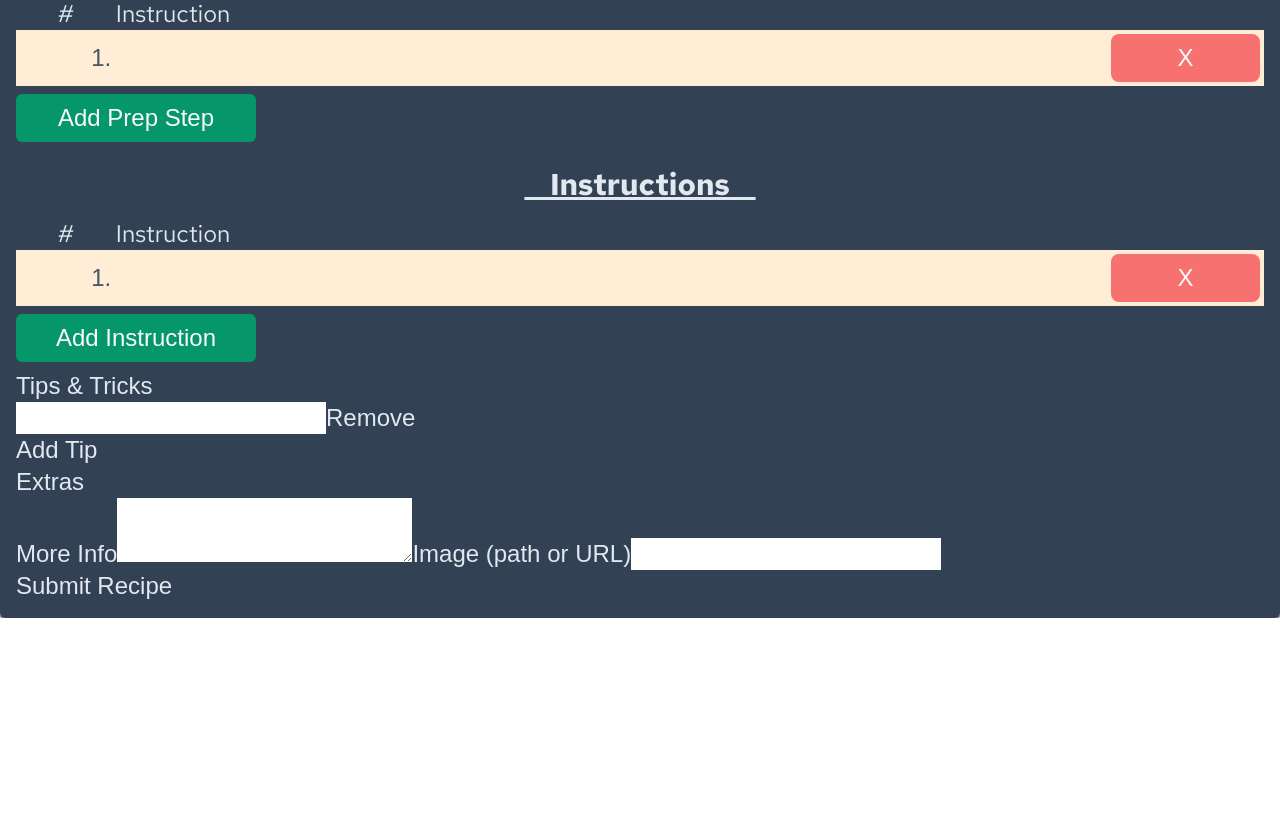
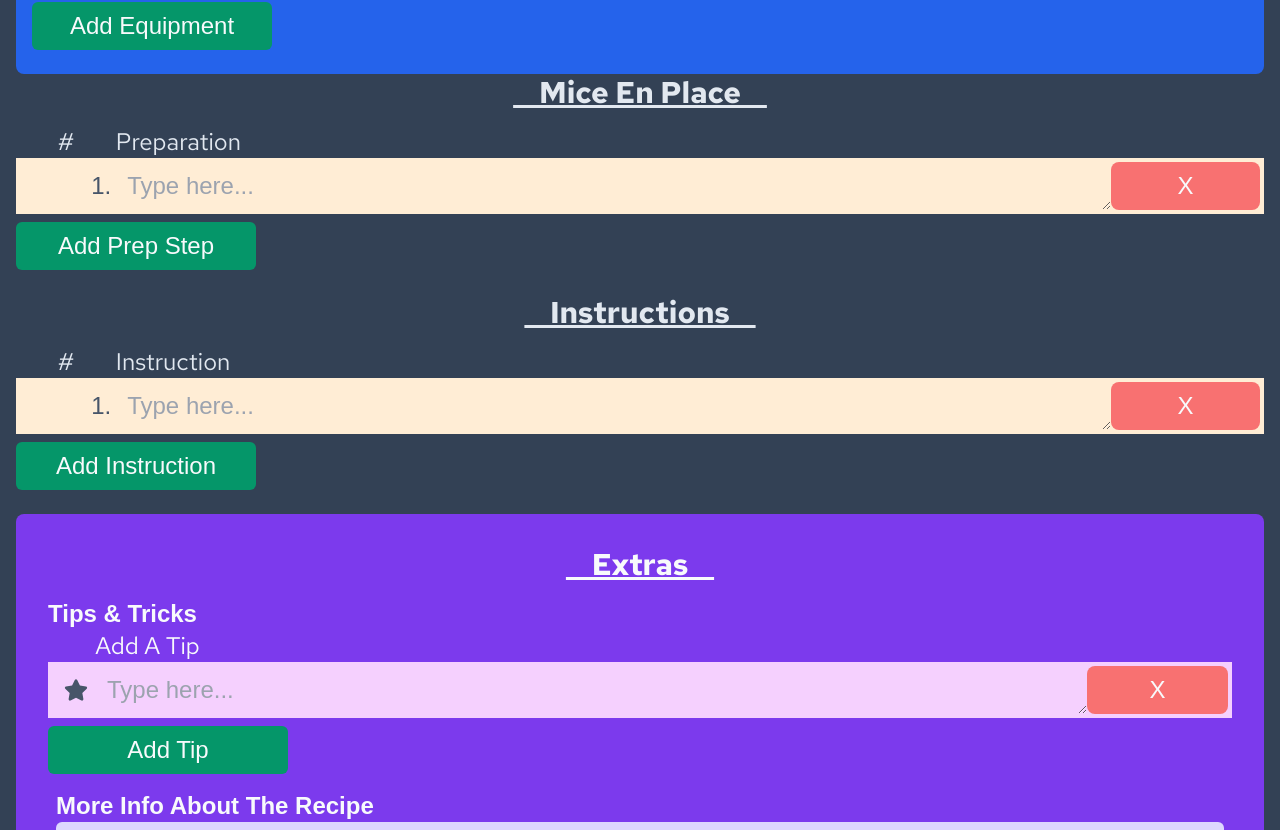
Before and after one commit to landonkimber/good-recipes, a React (Vite) app in the folder client/: page /submit-a-recipe in a window 1280 px wide. Shown: the part 2773-3603 px from the top of the page. Before the commit the page ends 3391 px from the top, so only its background shows below. Built offline with nearby package versions, Linux system fonts and the light colour scheme; a web font is replaced by a local one.

Commit message:
finished styling for submit a recipe. Still need funcitonality and picture upload.

```diff
--- a/client/src/pages/RecipePage.jsx
+++ b/client/src/pages/RecipePage.jsx
@@ -82,7 +82,6 @@ const RecipeStats = ({ recipeData }) => (
 );
 
 const RecipePage = () => {
-  window.scrollTo(0, 0);
   const { slug } = useParams();
 
   const recipe = recipeData.find(
--- a/client/src/pages/SubmitARecipe.jsx
+++ b/client/src/pages/SubmitARecipe.jsx
@@ -338,7 +338,7 @@ const SubmitARecipe = () => {
   return (
     <div
       className="relative w-full
-       bg-slate-800/60 backdrop-blur-[5px] rounded-sm max-w-7xl mx-auto"
+       bg-slate-800/60 backdrop-blur-[5px] rounded-sm max-w-7xl mx-auto mt-[3vh] md:mt-[8vh] lg:mt-[10vh]"
     >
       <div
         id="submit-recipe-header"
@@ -604,8 +604,9 @@ const SubmitARecipe = () => {
           </fieldset>
 
           <fieldset id="ingredients-and-equipment">
+            <div className="bg-blue-600 rounded-lg p-2 md:p-4">
               {/* INGREDIENTS */}
-            <legend className="font-redhat my-2 md:my-4 f font-bold underline text-xl md:text-2xl lg:text-3xl text-center font-slate-300">
+              <legend className="font-redhat my-2 md:my-4 f font-bold underline text-xl md:text-2xl lg:text-3xl text-center">
                 &nbsp;&nbsp;&nbsp;&nbsp;Ingredients&nbsp;&nbsp;&nbsp;&nbsp;
               </legend>
               <div className="w-full flex font-redhat text-lg md:text-xl lg:text-2xl">
@@ -644,7 +645,7 @@ const SubmitARecipe = () => {
                         amount: e.target.value,
                       })
                     }
-                  className="w-[13%]  min-w-0 py-1 px-2 bg-slate-800/10 text-slate-800"
+                    className="w-[13%]  min-w-0 px-2 bg-slate-800/10 text-slate-800"
                   />
 
                   <input
@@ -692,7 +693,7 @@ const SubmitARecipe = () => {
                 Add Ingredient
               </button>
               {/* EQUIPMENT */}
-            <legend className="font-redhat my-2 md:my-4 font-bold underline text-xl md:text-2xl lg:text-3xl text-center font-slate-300">
+              <legend className="font-redhat my-2 md:my-4 font-bold underline text-xl md:text-2xl lg:text-3xl text-center">
                 &nbsp;&nbsp;&nbsp;&nbsp;Equipment&nbsp;&nbsp;&nbsp;&nbsp;
               </legend>
               <div className="w-full flex font-redhat text-lg md:text-xl lg:text-2xl">
@@ -726,7 +727,7 @@ const SubmitARecipe = () => {
                         alt: e.target.value,
                       })
                     }
-                  className="w-[33%] min-w-0 py-1 bg-slate-500/10 text-slate-800 rounded-sm"
+                    className="w-[33%] min-w-0 bg-slate-500/10 text-slate-800 rounded-sm"
                   />
 
                   <input
@@ -761,15 +762,16 @@ const SubmitARecipe = () => {
               >
                 Add Equipment
               </button>
+            </div>
           </fieldset>
 
           <fieldset id="instructions">
-            <legend className="font-redhat my-2 md:my-4 font-bold underline text-xl md:text-2xl lg:text-3xl text-center font-slate-300">
+            <legend className="w-full font-redhat my-2 md:my-4 font-bold underline text-xl md:text-2xl lg:text-3xl text-center">
               &nbsp;&nbsp;&nbsp;&nbsp;Mice En Place&nbsp;&nbsp;&nbsp;&nbsp;
             </legend>
             <div className="w-full flex font-redhat text-lg md:text-xl lg:text-2xl">
               <div className="w-[8%] min-w-0 text-center">#</div>
-              <div className="w-[80%]">Instruction</div>
+              <div className="w-[80%]">Preparation</div>
               <div className="w-[12%] min-w-0"></div>
             </div>
             {miceEnPlace.map((step, idx) => (
@@ -778,17 +780,21 @@ const SubmitARecipe = () => {
                 className="w-full h-auto flex p-1 flex-wrap first:rounded-t-lg last:rounded-b-lg odd:bg-orange-100 even:bg-orange-50 text-slate-600"
               >
                 <div className="w-[8%] py-2 text-right pr-2">{idx + 1}.</div>
-                <input
+                <textarea
                   value={step}
-                  onChange={(e) =>
-                    updateArrayItem(setMiceEnPlace)(idx, e.target.value)
-                  }
-                  className="w-[80%] text-wrap bg-transparent rounded-sm "
+                  onChange={(e) => {
+                    updateArrayItem(setMiceEnPlace)(idx, e.target.value);
+                    e.target.style.height = "auto";
+                    e.target.style.height = `${e.target.scrollHeight}px`;
+                  }}
+                  className="w-[80%] min-h-4 p-1 md:p-2 bg-transparent rounded-sm "
+                  placeholder="Type here..."
+                  rows={1}
                 />
                 <button
                   type="button"
                   onClick={() => removeArrayItem(setMiceEnPlace)(idx)}
-                  className="w-[12%] text-slate-50 font-normal min-w-0 rounded-lg bg-red-400 hover:transform hover:scale-[105%] hover:font-bold p-1"
+                  className="w-[12%] h-12 text-slate-50 font-normal min-w-0 rounded-lg bg-red-400 hover:transform hover:scale-[105%] hover:font-bold p-1"
                 >
                   X
                 </button>
@@ -815,12 +821,16 @@ const SubmitARecipe = () => {
                 className="w-full h-auto flex p-1 flex-wrap first:rounded-t-lg last:rounded-b-lg odd:bg-orange-100 even:bg-orange-50 text-slate-600"
               >
                 <div className="w-[8%] py-2 text-right pr-2">{idx + 1}.</div>
-                <input
+                <textarea
                   value={instruction}
-                  onChange={(e) =>
-                    updateArrayItem(setInstructions)(idx, e.target.value)
-                  }
-                  className="w-[80%] text-wrap bg-transparent rounded-sm "
+                  onChange={(e) => {
+                    updateArrayItem(setInstructions)(idx, e.target.value);
+                    e.target.style.height = "auto";
+                    e.target.style.height = `${e.target.scrollHeight}px`;
+                  }}
+                  className="w-[80%] min-h-4 p-1 md:p-2 bg-transparent rounded-sm "
+                  placeholder="Type here..."
+                  rows={1}
                 />
                 <button
                   type="button"
@@ -841,43 +851,87 @@ const SubmitARecipe = () => {
           </fieldset>
 
           <fieldset id="extras">
-            <legend>Tips & Tricks</legend>
+            <div className="bg-violet-600 rounded-lg p-4 px-8 mt-2 md:mt-4">
+              <legend className="w-full font-redhat my-2 md:my-4 font-bold underline text-xl md:text-2xl lg:text-3xl text-center text-slate-50">
+                &nbsp;&nbsp;&nbsp;&nbsp;Extras&nbsp;&nbsp;&nbsp;&nbsp;
+              </legend>
+              <h1 className="text-slate-50 items-start whitespace-nowrap text-left font-bold">
+                Tips & Tricks
+              </h1>
+              <div className="w-full flex font-redhat text-lg md:text-xl lg:text-2xl">
+                <div className="w-[4%] min-w-0 text-center"></div>
+                <div className="w-[84%] text-slate-50">Add A Tip</div>
+                <div className="w-[12%] min-w-0"></div>
+              </div>
               {tipsAndTricks.map((tip, idx) => (
-              <div key={idx}>
-                <input
+                <div
+                  key={idx}
+                  className="w-full h-auto flex p-1 flex-wrap first:rounded-t-lg last:rounded-b-lg odd:bg-purple-300 even:bg-fuchsia-200 text-slate-600"
+                >
+                  <div className="w-[4%] flex justify-center items-center">
+                    <FaStar />
+                  </div>
+                  <textarea
                     value={tip}
-                  onChange={(e) =>
-                    updateArrayItem(setTipsAndTricks)(idx, e.target.value)
-                  }
+                    onChange={(e) => {
+                      updateArrayItem(setTipsAndTricks)(idx, e.target.value);
+                      e.target.style.height = "auto";
+                      e.target.style.height = `${e.target.scrollHeight}px`;
+                    }}
+                    className="w-[84%] min-h-4 p-1 md:p-2 bg-transparent rounded-sm "
+                    placeholder="Type here..."
+                    rows={1}
                   />
                   <button
                     type="button"
                     onClick={() => removeArrayItem(setTipsAndTricks)(idx)}
+                    className="w-[12%] h-12 text-slate-50 font-normal min-w-0 rounded-lg bg-red-400 hover:transform hover:scale-[105%] hover:font-bold p-1"
                   >
-                  Remove
+                    X
                   </button>
                 </div>
               ))}
-            <button type="button" onClick={addArrayItem(setTipsAndTricks, "")}>
+              <button
+                type="button"
+                onClick={addArrayItem(setTipsAndTricks, "")}
+                className="w-60 whitespace-nowrap bg-emerald-600 text-slate-50 rounded-md hover:transform hover:scale-[105%] hover:font-bol p-1 md:p-2 my-2"
+              >
                 Add Tip
               </button>
-            <legend>Extras</legend>
-            <label>
-              More Info
+
+              <label className="w-full h-auto p-1 md:p-2 mx-auto flex flex-col text-slate-50 items-start whitespace-nowrap text-left font-bold">
+                <h1>More Info About The Recipe</h1>
+                {/* <h2 className="ml-4 flex max-w-[90%] items-center text-wrap text-sm md:text-md lg:text-lg text-slate-50">
+                  <FaInfoCircle className="flex-shrink-0 h-4 w-4 lg:h-8 lg:w-8 m-2" />
+                  <p>Optional but recomended</p>
+                </h2> */}
                 <textarea
                   value={moreInfo}
                   onChange={(e) => setMoreInfo(e.target.value)}
+                  className={`w-full ${inputFieldStyling(
+                    moreInfo
+                  )} text-slate-600 bg-violet-200 min-h-40`}
+                  placeholder="Lorem ipsum dolor sit amet, consectetur adipiscing elit. Sed do eiusmod tempor incididunt ut labore et dolore magna aliqua."
                 />
               </label>
 
               <label>
                 Image (path or URL)
-              <input value={image} onChange={(e) => setImage(e.target.value)} />
+                <input
+                  value={image}
+                  onChange={(e) => setImage(e.target.value)}
+                />
               </label>
+            </div>
           </fieldset>
 
-          <div>
-            <button type="submit">Submit Recipe</button>
+          <div className="w-3/4 rounded-full bg-emerald-400 h-12 mx-auto my-4 md:my-8 flex justify-center items-center">
+            <button
+              type="submit"
+              className="font-redhat font-bold text-slate-50"
+            >
+              Submit Recipe
+            </button>
           </div>
         </div>
       </form>
```
Lines whose indentation alone changed are shown as unchanged.
